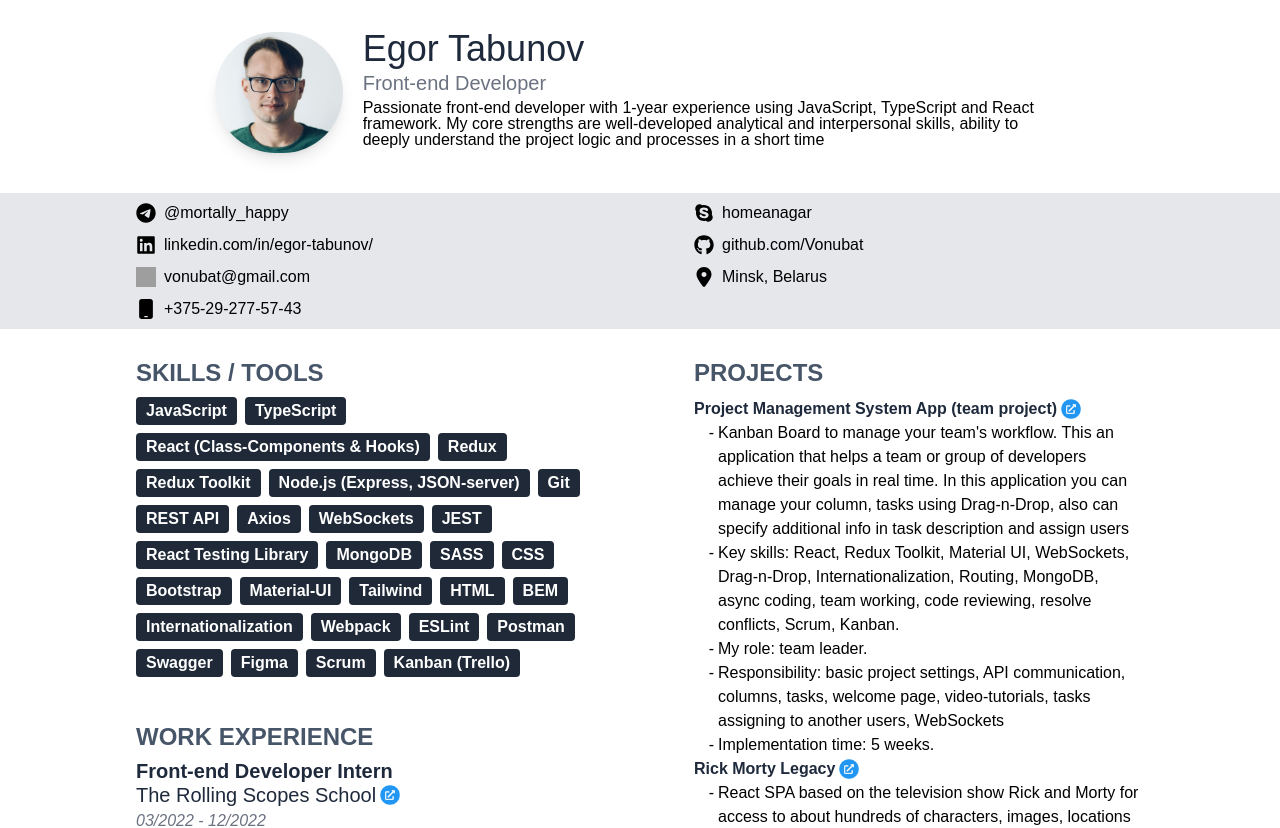
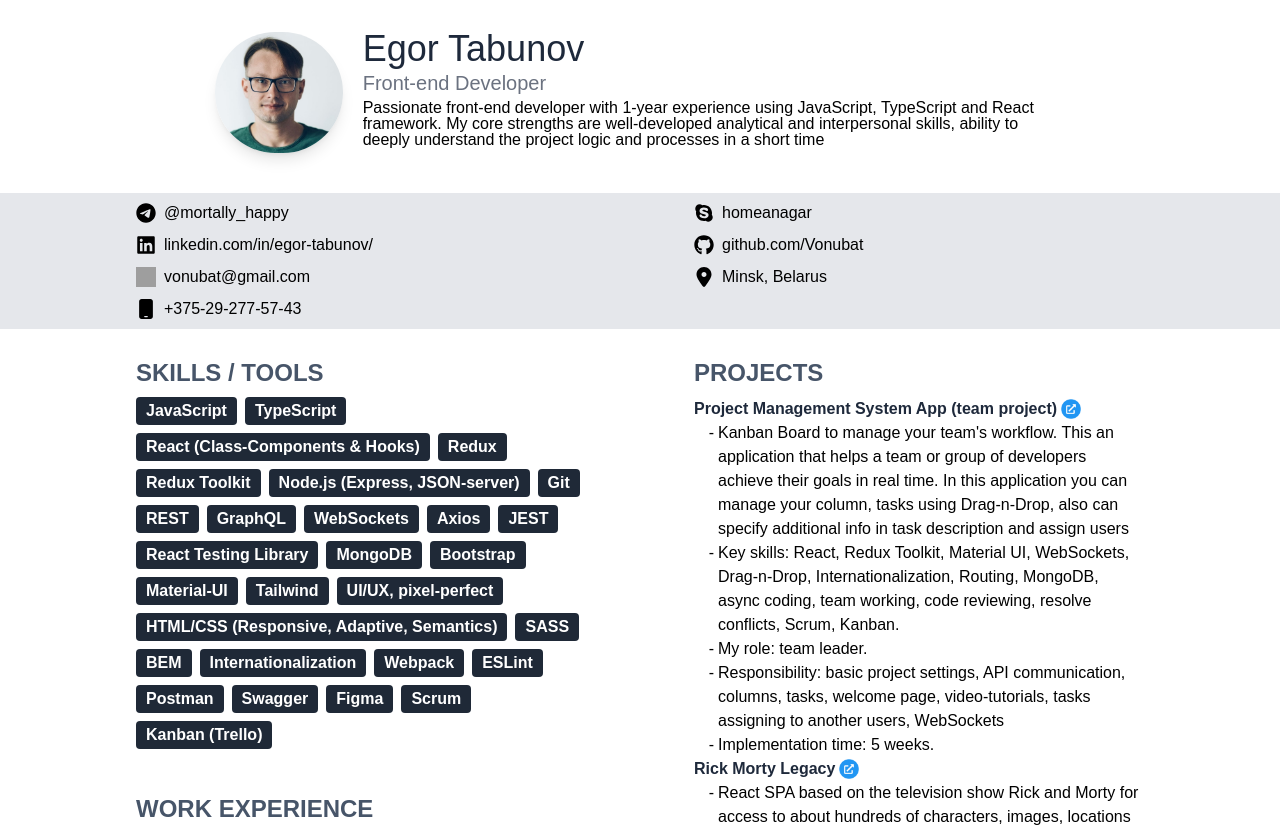
Before and after one commit to Vonubat/resume, a React (Create React App) app: page / in a window 1280 px wide. Shown: the top 828 px of the page. Built offline with nearby package versions, Linux system fonts and the light colour scheme; grey boxes are pictures that could not be loaded; what tw-elements would draw is missing.

Commit message:
feat: update skills and tools section

```diff
--- a/src/constants/index.ts
+++ b/src/constants/index.ts
@@ -6,18 +6,19 @@ export const SKILLS_AND_TOOLS: string[] = [
   'Redux Toolkit',
   'Node.js (Express, JSON-server)',
   'Git',
-  'REST API',
+  'REST',
+  'GraphQL',
+  'WebSockets',
   'Axios',
-  'WebSockets',
   'JEST',
   'React Testing Library',
   'MongoDB',
-  'SASS',
-  'CSS',
   'Bootstrap',
   'Material-UI',
   'Tailwind',
-  'HTML',
+  'UI/UX, pixel-perfect',
+  'HTML/CSS (Responsive, Adaptive, Semantics)',
+  'SASS',
   'BEM',
   'Internationalization',
   'Webpack',
```
